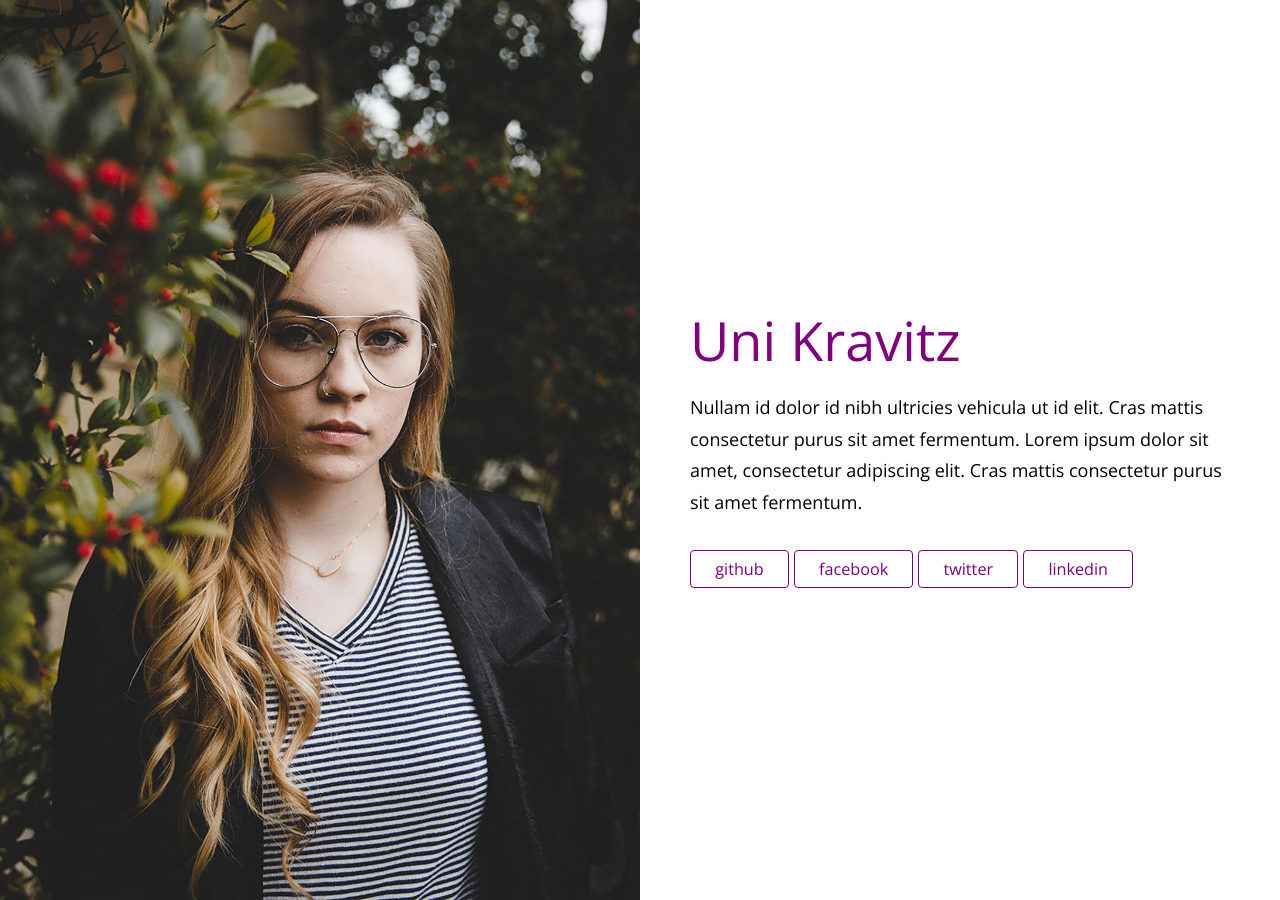
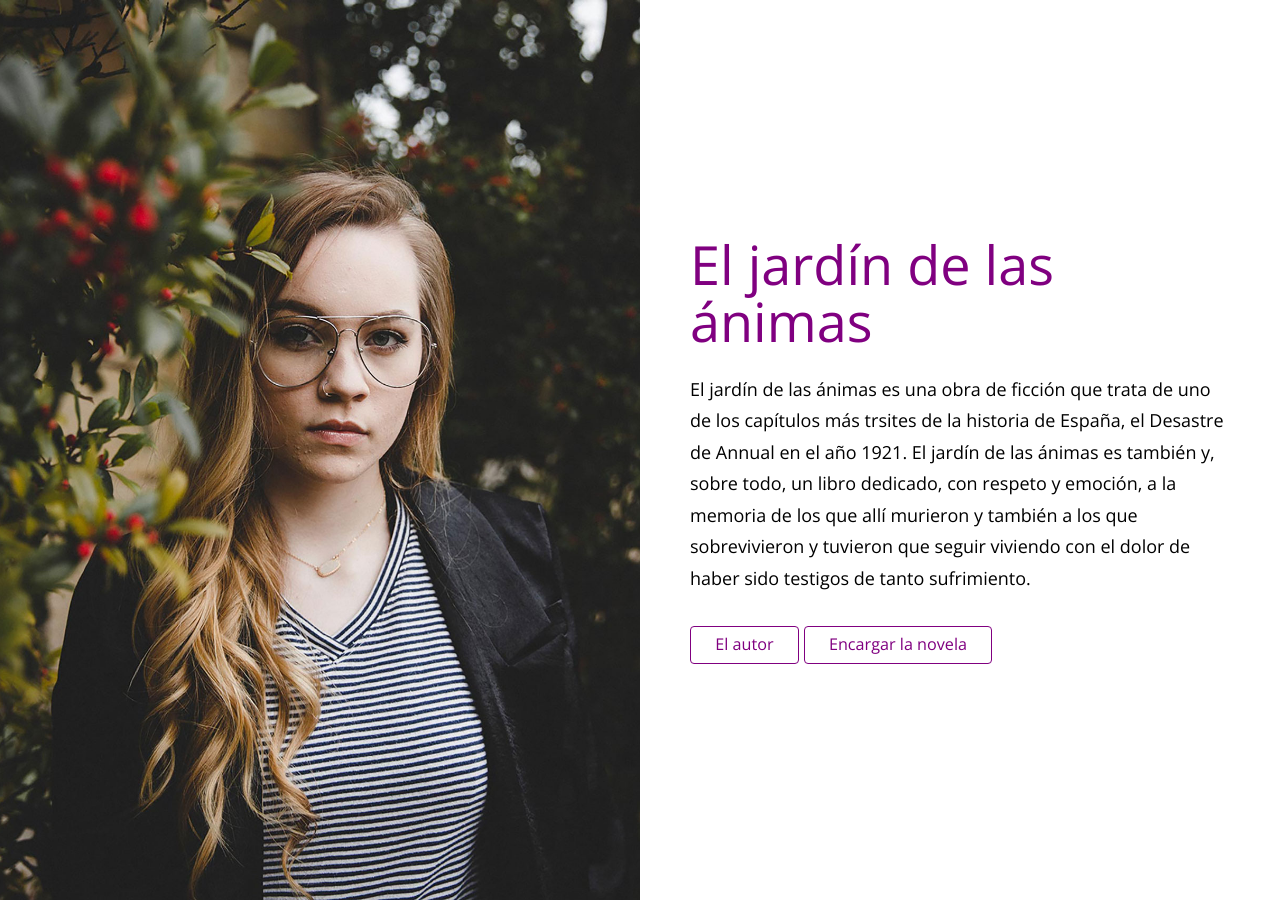
Before and after one commit to jncvt/jncvt.github.io, a Jekyll site: the page built from index.html, in a window 1280 px wide. Built offline with Jekyll 4.4.1, drawn with Linux system fonts in a browser that asks for light colours.

Commit message:
Update _config.yml

```diff
--- a/_config.yml
+++ b/_config.yml
@@ -1,22 +1,18 @@
 # Your Name or Company
-title: Uni Kravitz
+title: El jardín de las ánimas
 
 # Description of your website. This is used for social sharing.
-description:  The beautiful website of artist, poet, craftsperson, cyclist, and avid juggler, Uni Kravitz.
+description:  Página oficial del nuevo libro del autor Juan Cañavate
 
 # A brief blurb about yourself
-content: Nullam id dolor id nibh ultricies vehicula ut id elit. Cras mattis consectetur purus sit amet fermentum. Lorem ipsum dolor sit amet, consectetur adipiscing elit. Cras mattis consectetur purus sit amet fermentum.
-
+content: El jardín de las ánimas es una obra de ficción que trata de uno de los capítulos más trsites de la historia de España, el Desastre de Annual en el año 1921. El jardín de las ánimas es también y, sobre todo, un libro dedicado, con respeto y emoción, a la memoria de los que allí murieron y también a los que sobrevivieron y tuvieron que seguir viviendo con el dolor de haber sido testigos de tanto sufrimiento.
 # Add your social links
 social:
-  - platform: github
+  - platform: El autor
     url: https://github.com/brianmaierjr
-  - platform: facebook
+  - platform: Encargar la novela
     url: https://facebook.com/brianmaierjr
-  - platform: twitter
-    url: https://twitter.com/brianmaierjr
-  - platform: linkedin
-    url: brianmaierjr
+
 
 # General settings
 # url: http://brianmaierjr.github.com/uni
```
